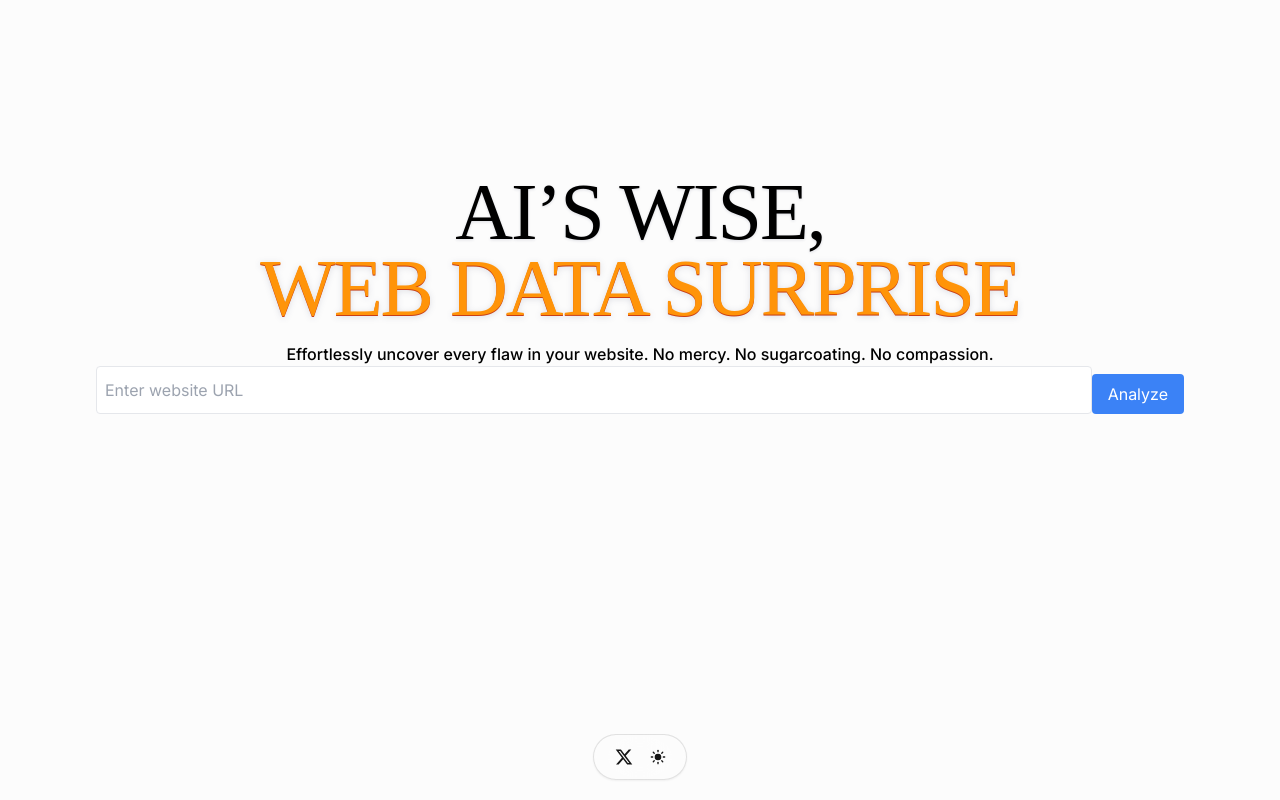
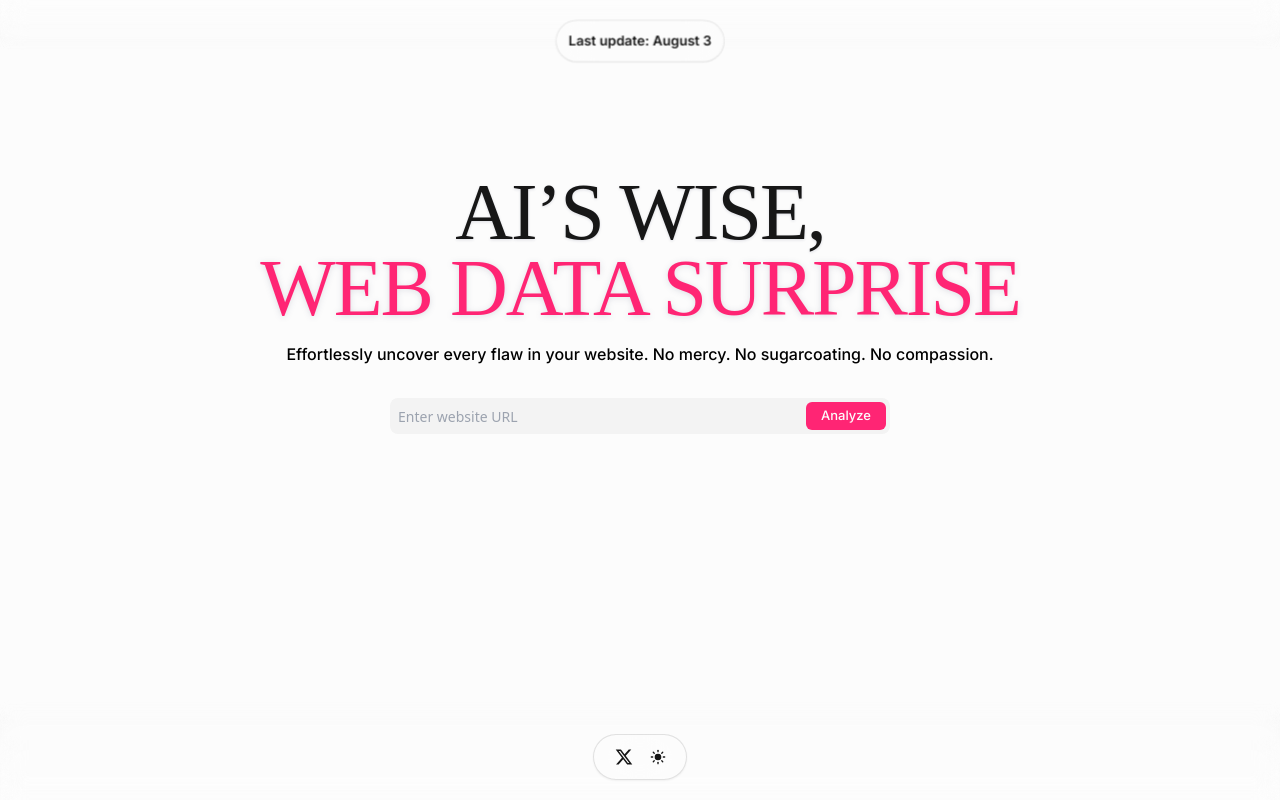
Before and after one commit to educlopez/roastmyweb, a Next.js app: page / in a window 1280 px wide. Built offline with nearby package versions, Linux system fonts and the light colour scheme; a web font is replaced by a local one.

Commit message:
chore: Remove console.log statements and update UI components

```diff
--- a/src/app/components/AISuggestions.tsx
+++ b/src/app/components/AISuggestions.tsx
@@ -5,7 +5,7 @@ interface AISuggestionsProps {
 export default function AISuggestions({ suggestions }: AISuggestionsProps) {
   return (
     <div>
-      <h3 className="text-xl font-semibold">AI Suggestions</h3>
+
       <div className="flex flex-col gap-4">
         {suggestions.map((suggestion, index) => (
           <div
--- a/src/app/components/AnalyzerForm.tsx
+++ b/src/app/components/AnalyzerForm.tsx
@@ -51,22 +51,29 @@ export default function AnalyzerForm() {
   return (
     <div>
       {!currentUrl && (
-        <form onSubmit={handleSubmit} className="mb-8 flex flex-row gap-0">
+        <form
+          onSubmit={handleSubmit}
+          className="mx-auto mt-8 flex max-w-[500px] flex-col gap-3"
+        >
+          <fieldset className="relative flex w-full gap-2">
             <input
               type="url"
               value={url}
               onChange={(e) => setUrl(e.target.value)}
               placeholder="Enter website URL"
-            className="w-full rounded border p-2"
+              className="h-[36px] w-full flex-1 rounded-lg bg-light3 px-2 font-sans text-sm outline-none outline-transparent transition-colors ease-out focus:outline-none focus:ring-1 focus:ring-[#cacaca] active:bg-light2 dark:bg-dark3 dark:shadow-none dark:focus:ring-white/10"
               required
             />
             <button
               type="submit"
-            className="mt-2 rounded bg-blue-500 px-4 py-2 text-white"
+              className="shadow-button absolute right-1 top-1 flex h-[28px] w-20 items-center justify-center overflow-hidden rounded-[6px] bg-[#FF2574] py-1 font-medium text-light1 transition-colors duration-200 hover:bg-[#F0246D] disabled:cursor-not-allowed disabled:opacity-50 dark:bg-[#00C492] hover:dark:bg-[#00B385]"
               disabled={isLoading}
             >
+              <span className="text-shadow-sm text-[13px]">
                 {isLoading ? "Analyzing..." : "Analyze"}
+              </span>
             </button>
+          </fieldset>
         </form>
       )}
       {isLoading && (
--- a/src/app/components/CoreWebVitals.tsx
+++ b/src/app/components/CoreWebVitals.tsx
@@ -5,7 +5,7 @@ interface CoreWebVitalsProps {
 }
 
 export default function CoreWebVitals({ data }: CoreWebVitalsProps) {
-  console.log(data)
+
   return (
     <div className="mb-4">
       <h3 className="text-xl font-semibold">Core Web Vitals</h3>
--- a/src/app/components/FloatNav.tsx
+++ b/src/app/components/FloatNav.tsx
@@ -13,12 +13,18 @@ export function FloatNav() {
     updateStoreUrl("")
   }
 
+  const formattedUrl = currentUrl
+    ? currentUrl.replace(/^https?:\/\//, "").replace(/\/$/, "")
+    : ""
+
   return (
     <nav className="fixed bottom-5 left-1/2 z-50 flex -translate-x-1/2 flex-row items-center justify-center gap-2 rounded-full border border-light11/20 bg-light1/70 px-4 py-2 text-light12 bg-blend-luminosity shadow-sm backdrop-blur-xl transition dark:border-dark11/20 dark:bg-dark1/50 dark:text-dark12">
       {currentUrl && (
         <>
           <ChevronLeftCircle size={24} onClick={handleClick} />
-          <p>{currentUrl}</p>
+          <span className="rounded-md bg-[#FF2574]/5 px-1 py-0.5 font-mono text-[13px] text-[#FF2574] dark:bg-[#00DDA6]/5 dark:text-[#00DDA6]">
+            {formattedUrl}
+          </span>
         </>
       )}
       <a
--- /dev/null
+++ b/src/app/components/NavPill.tsx
@@ -0,0 +1,34 @@
+"use client"
+
+import { useEffect, useState } from "react"
+import { motion } from "framer-motion"
+
+export function NavPill() {
+  const [isScrolled, setIsScrolled] = useState(false)
+
+  useEffect(() => {
+    const handleScroll = () => {
+      setIsScrolled(window.scrollY > 0)
+    }
+
+    window.addEventListener("scroll", handleScroll)
+    return () => {
+      window.removeEventListener("scroll", handleScroll)
+    }
+  }, [])
+  return (
+    <motion.nav
+      className="fixed left-0 right-0 top-5 z-10 flex scale-75 items-center justify-center transition-transform duration-300"
+      animate={{ top: isScrolled ? -50 : 20 }}
+      transition={{ duration: 0.3 }}
+    >
+      <a
+        className="transition-background absolute left-1/2 top-0 z-20 flex h-14 -translate-x-1/2 transform flex-row items-center gap-2 whitespace-nowrap rounded-full border border-light11/20 bg-black bg-light1/70 bg-opacity-20 px-4 py-2 text-lg font-semibold text-light12 bg-blend-luminosity shadow-sm backdrop-blur-xl transition duration-200 ease-in-out dark:border-dark11/20 dark:bg-dark1/50 dark:text-dark12"
+        href="/changelog"
+      >
+        <div className="">Last update: August 3</div>
+      </a>
+      <div className="Nav_nav__shaded-logo__3k6S_"></div>
+    </motion.nav>
+  )
+}
--- a/src/app/components/SEOAnalysis.tsx
+++ b/src/app/components/SEOAnalysis.tsx
@@ -5,10 +5,8 @@ interface SEOAnalysisProps {
 }
 
 export default function SEOAnalysis({ data }: SEOAnalysisProps) {
-  console.log(data)
   return (
     <div className="mb-4">
-      <h3 className="text-xl font-semibold">SEO Analysis</h3>
       {/* Create cards or charts using the SEO data */}
       <div className="grid grid-cols-3 gap-4">
         <div className="rounded-lg bg-light2 p-4 shadow dark:bg-dark2">
--- a/src/app/globals.css
+++ b/src/app/globals.css
@@ -24,9 +24,26 @@
 .title-font {
   font-family: "PramukhRounded-Variable";
   font-variation-settings: "wght" 700;
-  transition: all 1.5s;
+  transition: font-variation-settings 1.5s;
   text-transform: uppercase;
 }
 .title-font:hover {
   font-variation-settings: "wght" 500;
 }
+
+.gradient-mask-b-0 {
+  -webkit-mask-image: linear-gradient(
+    to bottom,
+    rgba(0, 0, 0, 1) 0%,
+    transparent 100%
+  );
+  mask-image: linear-gradient(to bottom, rgba(0, 0, 0, 1) 0%, transparent 100%);
+}
+.gradient-mask-t-0 {
+  -webkit-mask-image: linear-gradient(
+    to top,
+    rgba(0, 0, 0, 1) 0%,
+    transparent 100%
+  );
+  mask-image: linear-gradient(to top, rgba(0, 0, 0, 1) 0%, transparent 100%);
+}
--- a/src/app/layout.tsx
+++ b/src/app/layout.tsx
@@ -9,13 +9,14 @@ import { Analytics } from "@/app/components/Analytics"
 import "./globals.css"
 
 import { FloatNav } from "@/app/components/FloatNav"
+import { NavPill } from "@/app/components/NavPill"
 
 const inter = Inter({ subsets: ["latin"] })
 const pramukhRounded = localFont({
   src: "./fonts/PramukhRounded-Variable.woff",
 })
 export const metadata: Metadata = {
-  metadataBase: new URL("http://localhost:3000"),
+  metadataBase: new URL("https://roastmyweb.vercel.app/"),
   title: {
     default: "RoastWeb",
     template: "%s | RoastWeb",
@@ -27,11 +28,11 @@ export const metadata: Metadata = {
   openGraph: {
     title: "RoastWeb",
     description: "Roast a website with the power of Lighthouse",
-    url: "http://localhost:3000",
+    url: "https://roastmyweb.vercel.app/",
     siteName: "RoastWeb",
     images: [
       {
-        url: "http://localhost:3000/og.jpg",
+        url: "https://roastmyweb.vercel.app/og.jpg",
         width: 1920,
         height: 1080,
       },
@@ -65,16 +66,34 @@ export default function RootLayout({
   children: React.ReactNode
 }>) {
   const shouldInjectToolbar = process.env.NODE_ENV === "development"
+
   return (
     <html lang="en" className="scroll-smooth">
       <body
         className={`bg-light1 antialiased transition dark:bg-dark1 ${inter.className} `}
       >
-        <ThemeProvider attribute="class">
-          <FloatNav />
-          <main>
-            <div className="overflow-hidden">{children}</div>
-          </main>
+        <ThemeProvider attribute="class" defaultTheme="system" enableSystem>
+          <div className="relative mb-16 sm:mb-32">
+            <div className="fixed inset-x-0 top-0 isolate z-[10] h-[50px]">
+              <div className="gradient-mask-b-0 absolute inset-0 backdrop-blur-[1px]" />
+              <div className="gradient-mask-b-0 absolute inset-0 backdrop-blur-[2px]" />
+              <div className="gradient-mask-b-0 absolute inset-0 backdrop-blur-[3px]" />
+              <div className="gradient-mask-b-0 absolute inset-0 backdrop-blur-[6px]" />
+              <div className="gradient-mask-b-0 absolute inset-0 backdrop-blur-[12px]" />
+            </div>
+            <div className="fixed inset-x-0 bottom-0 isolate z-[10] h-[100px]">
+              <div className="gradient-mask-t-0 absolute inset-0 backdrop-blur-[1px]" />
+              <div className="gradient-mask-t-0 absolute inset-0 backdrop-blur-[2px]" />
+              <div className="gradient-mask-t-0 absolute inset-0 backdrop-blur-[3px]" />
+              <div className="gradient-mask-t-0 absolute inset-0 backdrop-blur-[6px]" />
+              <div className="gradient-mask-t-0 absolute inset-0 backdrop-blur-[12px]" />
+            </div>
+            <main>
+              <div className="overflow-hidden">{children}</div>
+            </main>
+            <NavPill />
+            <FloatNav />
+          </div>
           <Analytics />
         </ThemeProvider>
         {shouldInjectToolbar && <VercelToolbar />}
--- a/src/app/page.tsx
+++ b/src/app/page.tsx
@@ -10,15 +10,12 @@ export default function Home() {
         <div className="mx-auto flex max-w-[592px] flex-col items-center">
           <div className="mt-6">
             <h1 className="font-display text-balance text-center text-[52px] font-medium leading-[52px] tracking-[-0.025em] lg:text-[80px] lg:leading-[76px]">
-              <span className="title-font lg:[text-shadow:0px_1px_3px_rgba(27,37,80,0.14)]">
+              <span className="title-font text-light12 dark:text-dark12 lg:[text-shadow:0px_1px_3px_rgba(27,37,80,0.14)]">
                 {title}
               </span>
               <br />
               <div className="title-font relative mx-auto w-max [filter:drop-shadow(0px_1px_3px_rgba(27,_37,_80,_0.14))]">
-                <div className="absolute left-0 top-[1px] text-[#CA3F16] [text-shadow:0_0_rgba(0,0,0,0.1)]">
-                  <span className="">{subtitle}</span>
-                </div>
-                <div className="relative text-[#FF9409]">
+                <div className="relative text-[#FF2574] dark:text-[#00DDA6]">
                   <span className="">{subtitle}</span>
                 </div>
               </div>
```
Also changed, not shown: package.json (+12 -11 lines), src/app/components/ResultsDisplay.tsx (+31 -1 lines), 1 other file (tests, documents, lock files or other folders). Lines whose indentation alone changed are shown as unchanged.
